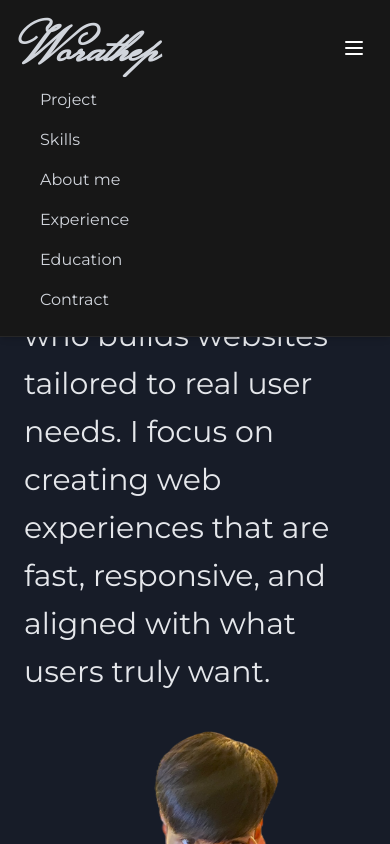
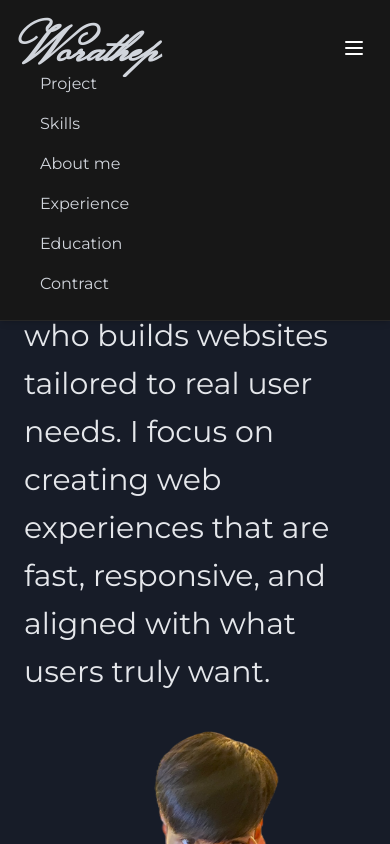
Before and after one commit to MrWorathep/my-portfolio-frontend, a Next.js app: page / in a window 390 px wide. Both pictures are taken after a click on the button "Toggle menu". Shown: the top 844 px of the page. Built offline with nearby package versions, Linux system fonts and the light colour scheme; no server answers.

Commit message:
fixing navbar

```diff
--- a/src/app/components/navBar.tsx
+++ b/src/app/components/navBar.tsx
@@ -63,7 +63,7 @@ const NavBar: React.FC = () => {
       {/* Mobile */}
       <nav
         className={classNames(
-          "lg:hidden mt-4 flex flex-col gap-4 px-4 overflow-hidden transition-all duration-300 ease-in-out flex-1",
+          "lg:hidden flex flex-col gap-4 px-4 overflow-hidden transition-all duration-300 ease-in-out flex-1",
           {
             "max-h-screen opacity-100": menuOpen,
             "max-h-0 opacity-0": !menuOpen,
```
